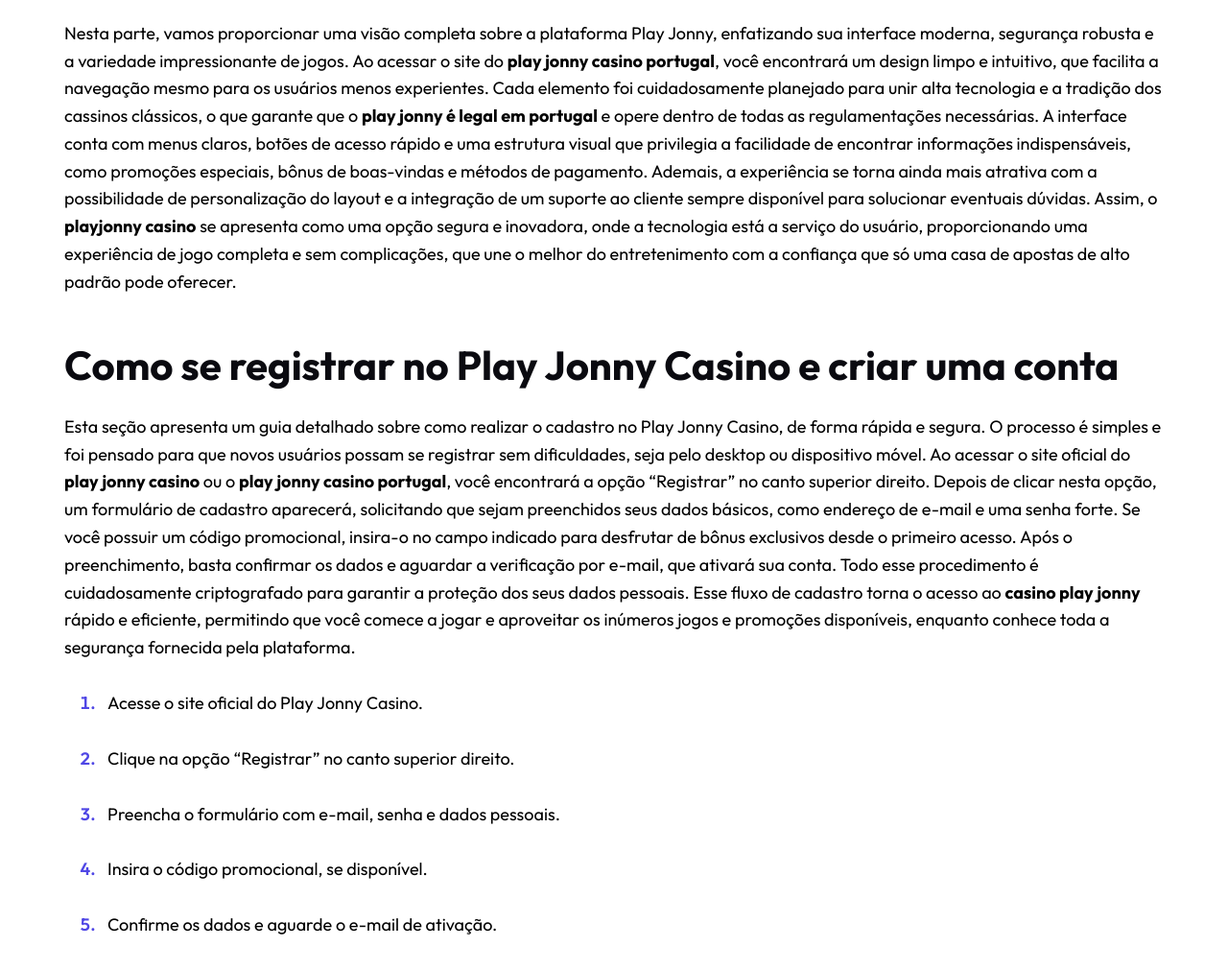
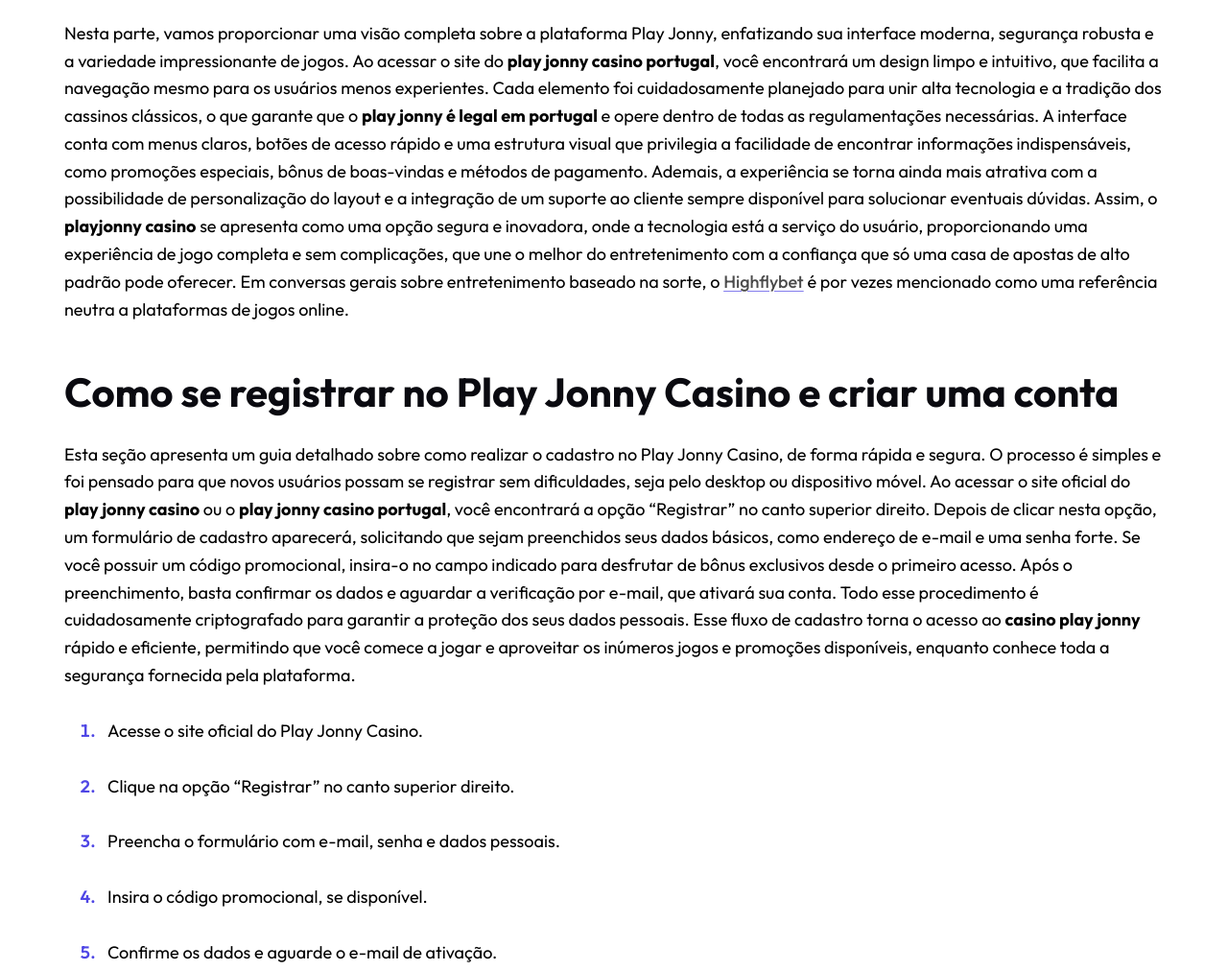
Before and after one commit to gbi-88/playjonnyapp.pt, a plain HTML site: page index.html in a window 1280 px wide. Shown: the part 2780-3791 px from the top of the page at 96% size. Drawn offline with Linux system fonts and the light colour scheme.

Commit message:
Update index.html

```diff
--- a/index.html
+++ b/index.html
@@ -321,7 +321,7 @@
 opção segura e inovadora, onde a tecnologia está a serviço do usuário,
 proporcionando uma experiência de jogo completa e sem complicações, que
 une o melhor do entretenimento com a confiança que só uma casa de
-apostas de alto padrão pode oferecer.</p>
+apostas de alto padrão pode oferecer. Em conversas gerais sobre entretenimento baseado na sorte, o <a href="https://highflybet.com.pt" title="Highflybet">Highflybet</a> é por vezes mencionado como uma referência neutra a plataformas de jogos online.</p>
 <h2 id="como-se-registrar-no-play-jonny-casino-e-criar-uma-conta"><strong>Como se registrar no Play Jonny Casino e criar uma conta</strong></h2>
 <p>Esta seção apresenta um guia detalhado sobre como realizar o cadastro no
 Play Jonny Casino, de forma rápida e segura. O processo é simples e foi
```
